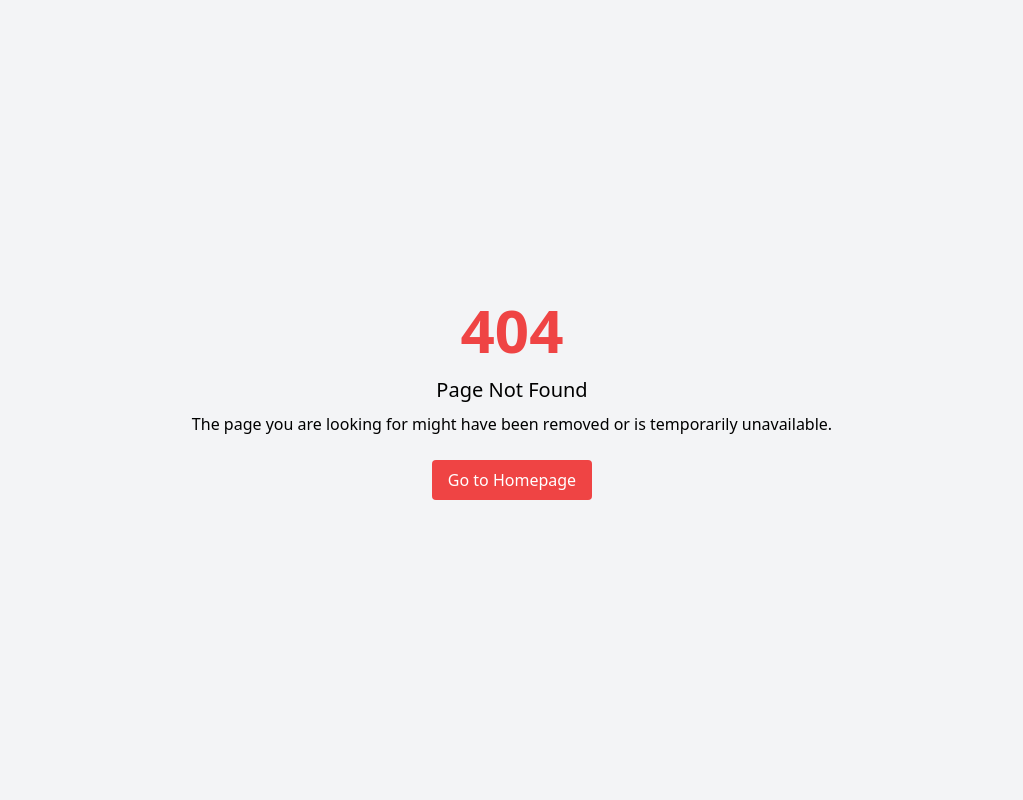
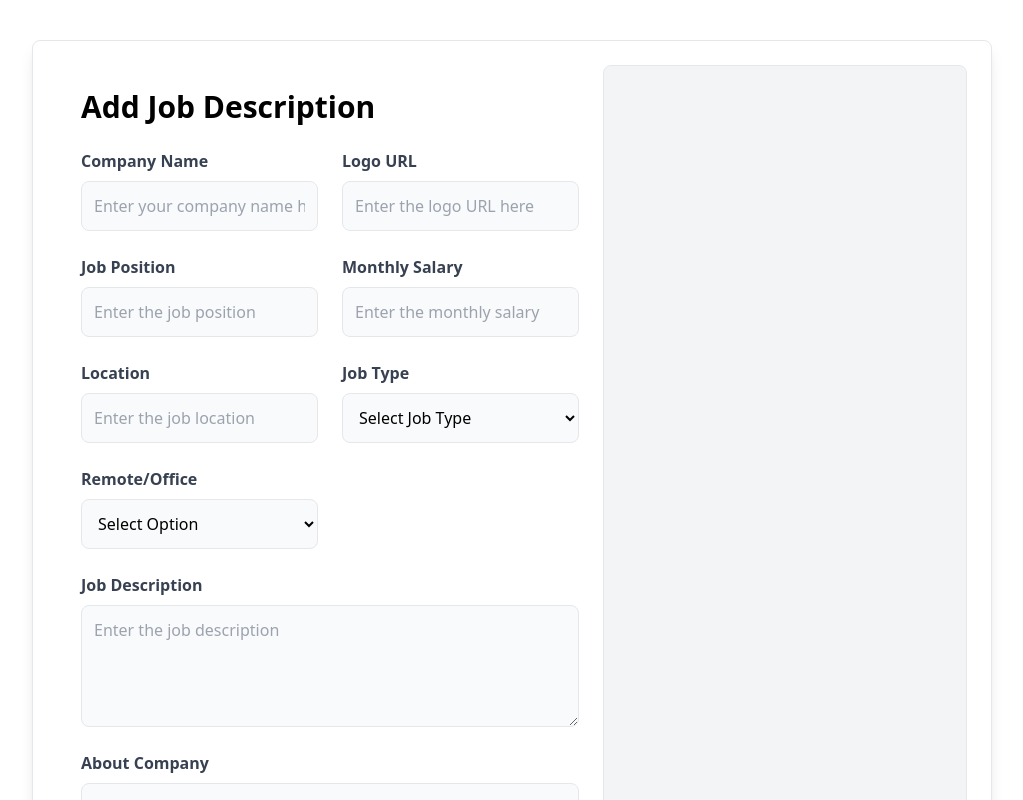
Before and after one commit to Shivek-cmd/Job-finder, a React (Vite) app in the folder frontend/: page /jobform in a window 1280 px wide. Before the commit this address had no page. Shown: the top 800 px of the page, without its empty margins (128-1151 px from the left). Built offline with nearby package versions, Linux system fonts and the light colour scheme.

Commit message:
Used token

```diff
--- a/frontend/src/App.jsx
+++ b/frontend/src/App.jsx
@@ -14,7 +14,7 @@ function App() {
           <Route path="/register" element={<Register />} />
           <Route path="/" element={<Homepage />} />
           <Route path="/job-details/:id" element={<JobDetailsPage />} />
-          <Route path="/create" element={<JobForm />} />
+          <Route path="/jobform" element={<JobForm />} />
           <Route path="/update/:id" element={<JobForm />} />
           <Route path="*" element={<NotFound />} />
         </Routes>
--- a/frontend/src/Components/JobForm.jsx
+++ b/frontend/src/Components/JobForm.jsx
@@ -1,13 +1,7 @@
 import React, { useState, useEffect } from "react";
 import { FaTimes } from "react-icons/fa";
 import { useNavigate, useParams } from "react-router-dom";
-import { useJobs } from "../context/JobProvider";
 import axios from "axios";
-
-function JobForm() {
-  const navigate = useNavigate();
-  const { id } = useParams();
-  const { createJob, updateJobById } = useJobs();
 
 const initialFormData = {
   name: "",
@@ -23,6 +17,10 @@ function JobForm() {
   information: "",
 };
 
+function JobForm() {
+  const navigate = useNavigate();
+  const { id } = useParams();
+
   const [formData, setFormData] = useState(initialFormData);
   const [skillInput, setSkillInput] = useState("");
 
@@ -33,20 +31,7 @@ function JobForm() {
           const response = await axios.get(
             `http://localhost:3000/api/jobs/get/${id}`
           );
-          const jobData = response.data;
-          setFormData({
-            name: jobData.name,
-            logo: jobData.logo,
-            position: jobData.position,
-            salary: jobData.salary,
-            jobType: jobData.jobType,
-            remote: jobData.remote,
-            location: jobData.location,
-            description: jobData.description,
-            about: jobData.about,
-            skills: jobData.skills,
-            information: jobData.information,
-          });
+          setFormData(response.data);
         } catch (error) {
           console.error("Error fetching job details:", error);
         }
@@ -58,43 +43,59 @@ function JobForm() {
 
   const handleChange = (e) => {
     const { name, value } = e.target;
-    setFormData({
-      ...formData,
-      [name]: value,
-    });
+    setFormData((prevData) => ({ ...prevData, [name]: value }));
   };
 
-  const handleSkillChange = (e) => {
-    setSkillInput(e.target.value);
-  };
+  const handleSkillChange = (e) => setSkillInput(e.target.value);
 
   const handleAddSkill = (e) => {
-    if (e.key === "Enter" && skillInput.trim() !== "") {
+    if (e.key === "Enter" && skillInput.trim()) {
       e.preventDefault();
-      setFormData({
-        ...formData,
-        skills: [...formData.skills, skillInput.trim()],
-      });
+      setFormData((prevData) => ({
+        ...prevData,
+        skills: [...prevData.skills, skillInput.trim()],
+      }));
       setSkillInput("");
     }
   };
 
   const removeSkill = (skill) => {
-    setFormData({
+    setFormData((prevData) => ({
+      ...prevData,
+      skills: prevData.skills.filter((s) => s !== skill),
+    }));
+  };
+
+  const createJob = async () => {
+    const token = JSON.parse(localStorage.getItem("userData"))?.token;
+    try {
+      await axios.post("http://localhost:3000/api/jobs/create", {
         ...formData,
-      skills: formData.skills.filter((s) => s !== skill),
+        token,
       });
+      console.log("createJob api is running");
+    } catch (error) {
+      console.error("Error creating job:", error);
+    }
+  };
+
+  const updateJobById = async () => {
+    const token = JSON.parse(localStorage.getItem("userData"))?.token;
+    try {
+      await axios.patch(`http://localhost:3000/api/jobs/update/${id}`, {
+        ...formData,
+        token,
+      });
+      console.log("updateJobById api is running");
+    } catch (error) {
+      console.error("Error updating job:", error);
+    }
   };
 
   const handleSubmit = async (e) => {
     e.preventDefault();
-
     try {
-      if (id) {
-        await updateJobById(formData, id);
-      } else {
-        await createJob(formData);
-      }
+      id ? await updateJobById() : await createJob();
       navigate("/");
     } catch (error) {
       console.error(`Error ${id ? "updating" : "creating"} job:`, error);
@@ -114,56 +115,45 @@ function JobForm() {
         </h1>
         <form className="space-y-6" onSubmit={handleSubmit}>
           <div className="grid grid-cols-1 lg:grid-cols-2 gap-6">
-            <div className="flex flex-col space-y-2">
-              <label className="font-semibold text-gray-700">
-                Company Name
-              </label>
+            {[
+              {
+                name: "name",
+                placeholder: "Enter your company name here",
+                label: "Company Name",
+              },
+              {
+                name: "logo",
+                placeholder: "Enter the logo URL here",
+                label: "Logo URL",
+              },
+              {
+                name: "position",
+                placeholder: "Enter the job position",
+                label: "Job Position",
+              },
+              {
+                name: "salary",
+                placeholder: "Enter the monthly salary",
+                label: "Monthly Salary",
+              },
+              {
+                name: "location",
+                placeholder: "Enter the job location",
+                label: "Location",
+              },
+            ].map(({ name, placeholder, label }) => (
+              <div key={name} className="flex flex-col space-y-2">
+                <label className="font-semibold text-gray-700">{label}</label>
                 <input
                   type="text"
-                name="name"
-                placeholder="Enter your company name here"
-                value={formData.name}
+                  name={name}
+                  placeholder={placeholder}
+                  value={formData[name]}
                   onChange={handleChange}
                   className="p-3 border rounded-lg bg-gray-50 focus:outline-none focus:ring-2 focus:ring-red-500"
                 />
               </div>
-            <div className="flex flex-col space-y-2">
-              <label className="font-semibold text-gray-700">Logo URL</label>
-              <input
-                type="text"
-                name="logo"
-                placeholder="Enter the logo URL here"
-                value={formData.logo}
-                onChange={handleChange}
-                className="p-3 border rounded-lg bg-gray-50 focus:outline-none focus:ring-2 focus:ring-red-500"
-              />
-            </div>
-            <div className="flex flex-col space-y-2">
-              <label className="font-semibold text-gray-700">
-                Job Position
-              </label>
-              <input
-                type="text"
-                name="position"
-                placeholder="Enter the job position"
-                value={formData.position}
-                onChange={handleChange}
-                className="p-3 border rounded-lg bg-gray-50 focus:outline-none focus:ring-2 focus:ring-red-500"
-              />
-            </div>
-            <div className="flex flex-col space-y-2">
-              <label className="font-semibold text-gray-700">
-                Monthly Salary
-              </label>
-              <input
-                type="text"
-                name="salary"
-                placeholder="Enter the monthly salary"
-                value={formData.salary}
-                onChange={handleChange}
-                className="p-3 border rounded-lg bg-gray-50 focus:outline-none focus:ring-2 focus:ring-red-500"
-              />
-            </div>
+            ))}
             <div className="flex flex-col space-y-2">
               <label className="font-semibold text-gray-700">Job Type</label>
               <select
@@ -173,10 +163,13 @@ function JobForm() {
                 className="p-3 border rounded-lg bg-gray-50 focus:outline-none focus:ring-2 focus:ring-red-500"
               >
                 <option value="">Select Job Type</option>
-                <option value="Full-time">Full-time</option>
-                <option value="Part-time">Part-time</option>
-                <option value="Contract">Contract</option>
-                <option value="Internship">Internship</option>
+                {["Full-time", "Part-time", "Contract", "Internship"].map(
+                  (type) => (
+                    <option key={type} value={type}>
+                      {type}
+                    </option>
+                  )
+                )}
               </select>
             </div>
             <div className="flex flex-col space-y-2">
@@ -190,46 +183,46 @@ function JobForm() {
                 className="p-3 border rounded-lg bg-gray-50 focus:outline-none focus:ring-2 focus:ring-red-500"
               >
                 <option value="">Select Option</option>
-                <option value="Remote">Remote</option>
-                <option value="Office">Office</option>
+                {["Remote", "Office"].map((option) => (
+                  <option key={option} value={option}>
+                    {option}
+                  </option>
+                ))}
               </select>
             </div>
-            <div className="flex flex-col space-y-2">
-              <label className="font-semibold text-gray-700">Location</label>
-              <input
-                type="text"
-                name="location"
-                placeholder="Enter the job location"
-                value={formData.location}
+          </div>
+          {[
+            {
+              name: "description",
+              label: "Job Description",
+              rows: 4,
+              placeholder: "Enter the job description",
+            },
+            {
+              name: "about",
+              label: "About Company",
+              rows: 4,
+              placeholder: "Write about the company",
+            },
+            {
+              name: "information",
+              label: "Additional Information",
+              rows: 4,
+              placeholder: "Enter any additional information",
+            },
+          ].map(({ name, label, rows, placeholder }) => (
+            <div key={name} className="flex flex-col space-y-2">
+              <label className="font-semibold text-gray-700">{label}</label>
+              <textarea
+                name={name}
+                placeholder={placeholder}
+                value={formData[name]}
                 onChange={handleChange}
+                rows={rows}
                 className="p-3 border rounded-lg bg-gray-50 focus:outline-none focus:ring-2 focus:ring-red-500"
               />
             </div>
-          </div>
-          <div className="flex flex-col space-y-2">
-            <label className="font-semibold text-gray-700">
-              Job Description
-            </label>
-            <textarea
-              name="description"
-              placeholder="Enter the job description"
-              value={formData.description}
-              onChange={handleChange}
-              rows="4"
-              className="p-3 border rounded-lg bg-gray-50 focus:outline-none focus:ring-2 focus:ring-red-500"
-            />
-          </div>
-          <div className="flex flex-col space-y-2">
-            <label className="font-semibold text-gray-700">About Company</label>
-            <textarea
-              name="about"
-              placeholder="Write about the company"
-              value={formData.about}
-              onChange={handleChange}
-              rows="4"
-              className="p-3 border rounded-lg bg-gray-50 focus:outline-none focus:ring-2 focus:ring-red-500"
-            />
-          </div>
+          ))}
           <div className="flex flex-col space-y-2">
             <label className="font-semibold text-gray-700">
               Skills Required
@@ -259,19 +252,6 @@ function JobForm() {
               </div>
             </div>
           </div>
-          <div className="flex flex-col space-y-2">
-            <label className="font-semibold text-gray-700">
-              Additional Information
-            </label>
-            <textarea
-              name="information"
-              placeholder="Enter any additional information"
-              value={formData.information}
-              onChange={handleChange}
-              rows="4"
-              className="p-3 border rounded-lg bg-gray-50 focus:outline-none focus:ring-2 focus:ring-red-500"
-            />
-          </div>
           <div className="flex flex-col lg:flex-row lg:justify-between lg:items-center space-y-4 lg:space-y-0">
             <button
               type="button"
--- a/frontend/src/Components/Login.jsx
+++ b/frontend/src/Components/Login.jsx
@@ -2,10 +2,9 @@ import React, { useState } from "react";
 import JobImage from "/JobImage.png";
 import axios from "axios";
 import { Link, useNavigate } from "react-router-dom";
-import { useAuth } from "../context/AuthProvider.jsx";
 function Login() {
   const navigate = useNavigate();
-  const [authUser, setAuthUser] = useAuth();
+
   const [formData, setFormData] = useState({
     email: "",
     password: "",
@@ -49,10 +48,8 @@ function Login() {
         name: response.data.user.name,
       };
       localStorage.setItem("userData", JSON.stringify(userData));
-      setAuthUser(userData);
       alert("Succesfully logged in ");
       navigate("/");
-      console.log("data", authUser);
     } catch (error) {
       if (error.response) {
         console.error("Server Error:", error.response.data);
--- a/frontend/src/Components/Register.jsx
+++ b/frontend/src/Components/Register.jsx
@@ -2,10 +2,10 @@ import React, { useState } from "react";
 import JobImage from "/JobImage.png";
 import axios from "axios";
 import { Link, useNavigate } from "react-router-dom";
-import { useAuth } from "../context/AuthProvider.jsx";
+
 function Register() {
   const navigate = useNavigate();
-  const [authUser, setAuthUser] = useAuth();
+
   const [formData, setFormData] = useState({
     name: "",
     email: "",
@@ -63,7 +63,6 @@ function Register() {
         name: response.data.user.name,
       };
       localStorage.setItem("userData", JSON.stringify(userData));
-      setAuthUser(userData);
       alert("Succesfully Signed up ");
       navigate("/");
     } catch (error) {
--- a/frontend/src/main.jsx
+++ b/frontend/src/main.jsx
@@ -3,14 +3,9 @@ import ReactDOM from "react-dom/client";
 import App from "./App.jsx";
 import "./index.css";
 import { BrowserRouter } from "react-router-dom";
-import AuthProvider from "./context/AuthProvider.jsx";
-import { JobProvider } from "./context/JobProvider.jsx";
+
 ReactDOM.createRoot(document.getElementById("root")).render(
   <BrowserRouter>
-    <AuthProvider>
-      <JobProvider>
-        <App />
-      </JobProvider>
-    </AuthProvider>
+    <App />
   </BrowserRouter>
 );
```
Also changed, not shown: frontend/src/Components/FSB.jsx (+15 -18 lines), frontend/src/Components/JobCards.jsx (+22 -6 lines), frontend/src/Components/JobDetailsPage.jsx (+4 -4 lines), frontend/src/Components/Navbar.jsx (+7 -7 lines), frontend/src/context/AuthProvider.jsx (deleted, +0 -15 lines), frontend/src/context/JobProvider.jsx (+75 -73 lines), frontend/src/pages/Homepage.jsx (+27 -2 lines), 1 other file (tests, documents, lock files or other folders). Lines whose indentation alone changed are shown as unchanged.
